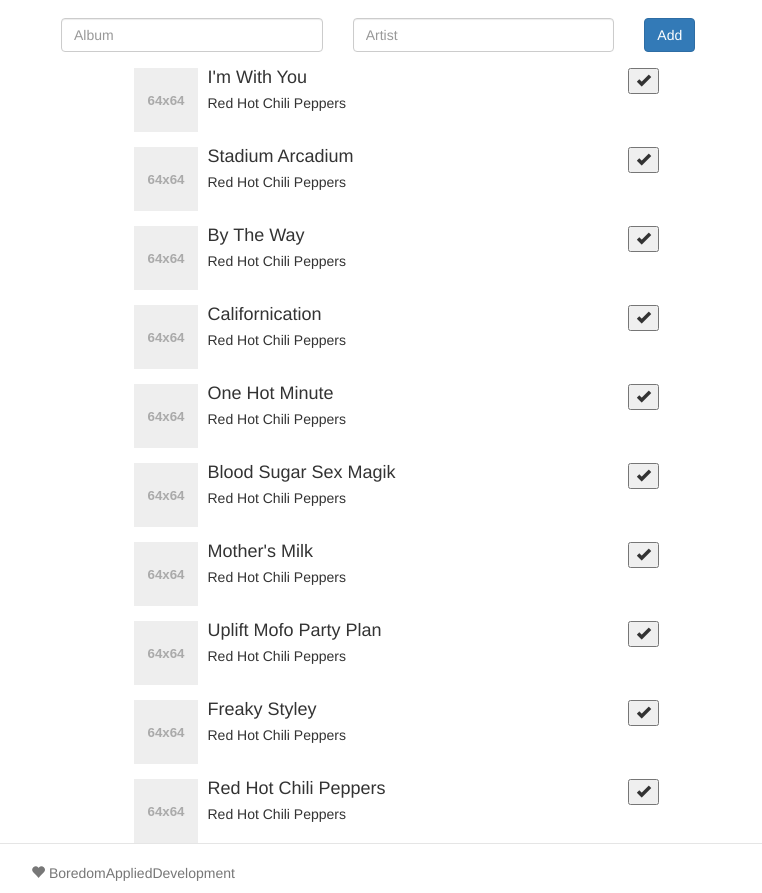
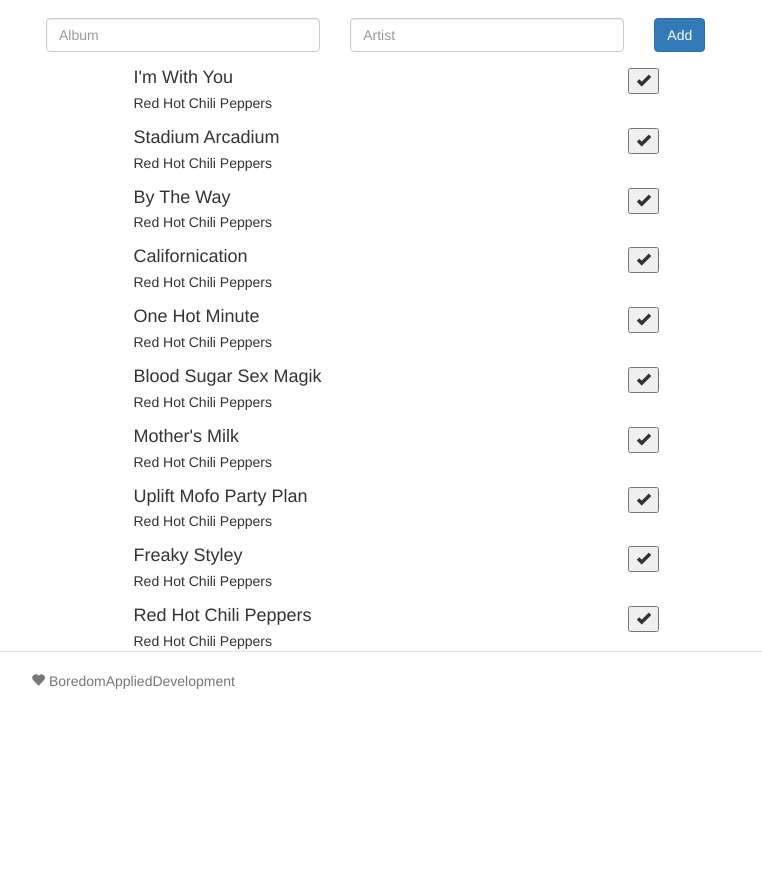
Before and after one commit to ermainz/ListenList, a website: page app/index.html in a window 1280 px wide. Shown: the part 53-946 px from the top of the page, without its empty margins (259-1021 px from the left). After the commit the page ends 800 px from the top, so only its background shows below. Drawn offline with nearby package versions, Linux system fonts and the light colour scheme; some packages are replaced by stand-ins of ours; files that its build step writes are made by us from their sources.

Commit message:
Removed album covers
.... which aren't going to be there for awhile.

```diff
--- a/app/views/main.html
+++ b/app/views/main.html
@@ -1,7 +1,6 @@
 <div class="container">
 
-
-  <div class="container-fluid new-item-form">
+  <div class="new-item-form">
     <!-- <form class="form-inline"> -->
       <div class="row">
         <div class="col-md-5">
@@ -20,9 +19,6 @@
   <div>
     <ul class="media-list">
       <li class="media" ng-repeat="item in items">
-        <div class="media-left media-middle">
-          <img class="media-object" src="images/64x64.svg" alt="album cover">
-        </div>
         <div class="media-body">
           <h4 class="media-heading">{{item.album}}</h4>
           <p class="list-text">{{item.artist}}</p>
```
